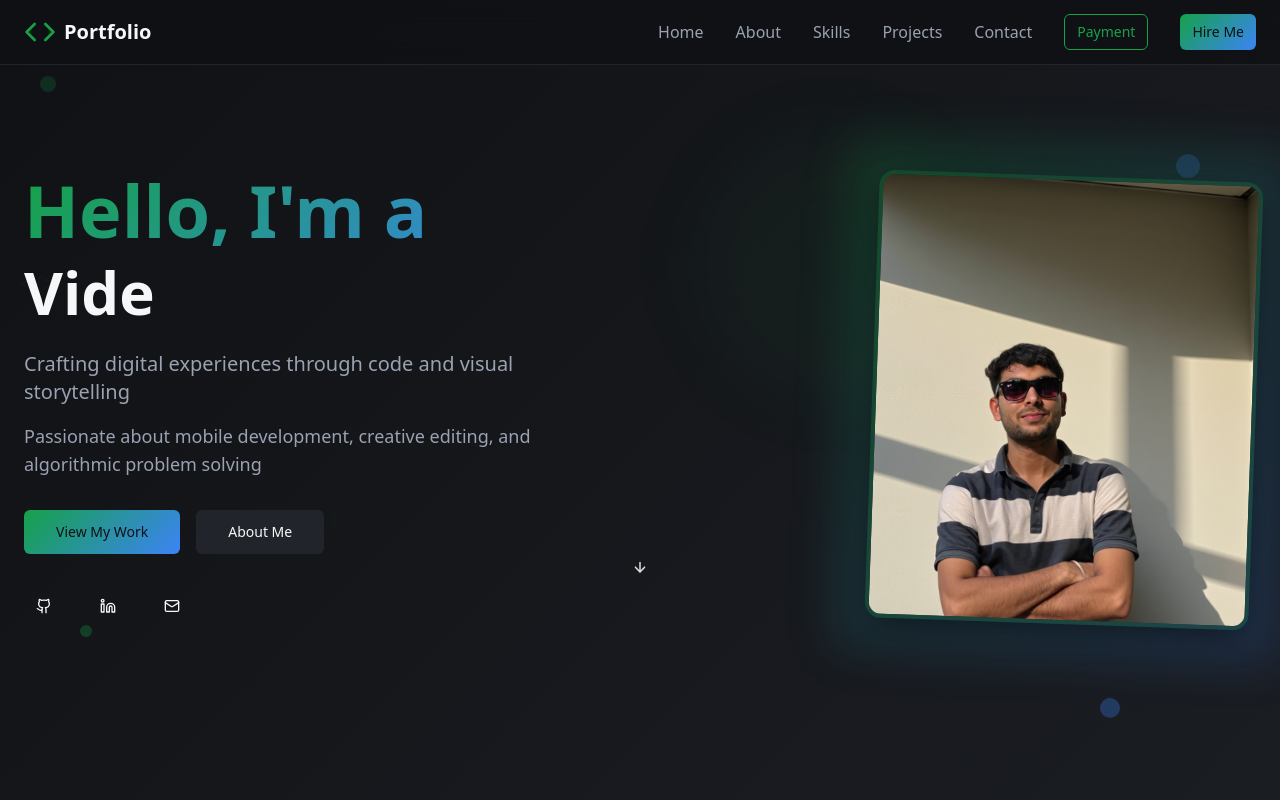
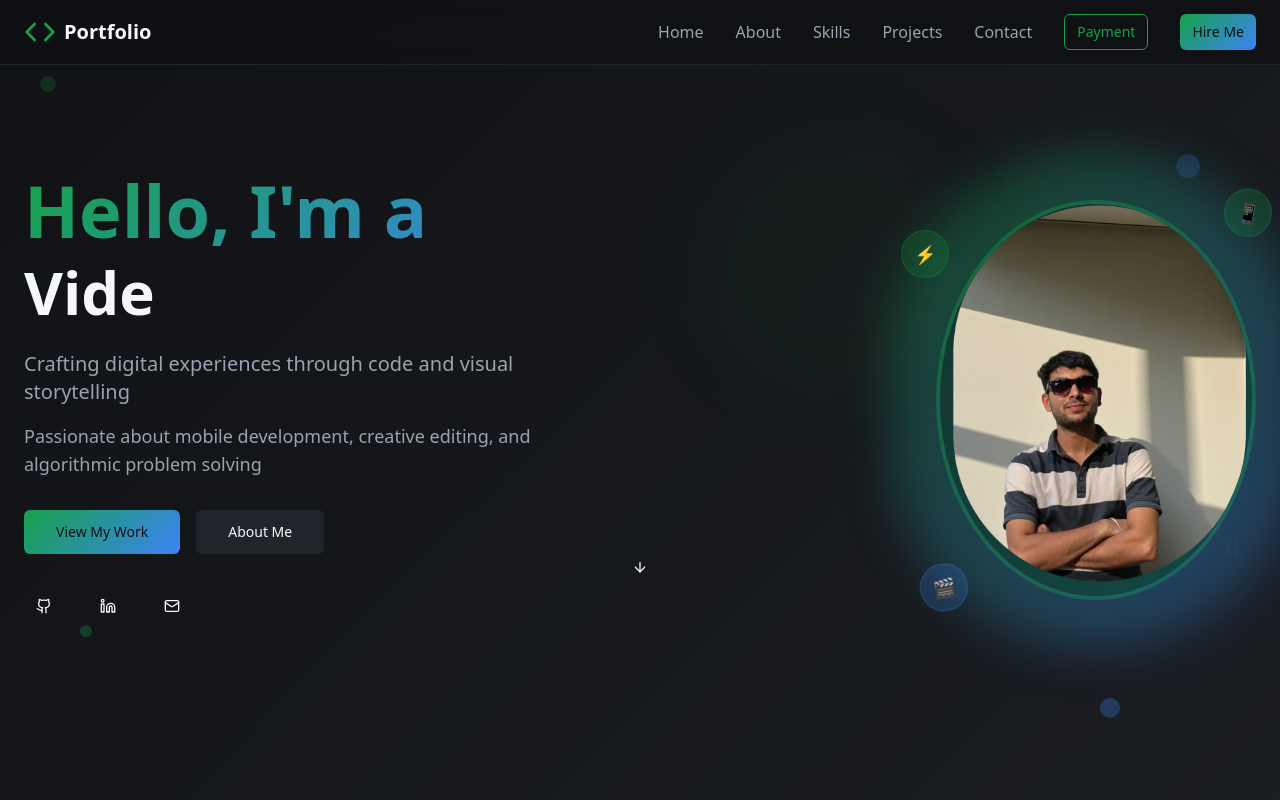
Before and after one commit to mohitshekhar8052/My_Portfolio, a React (Vite) app: page / in a window 1280 px wide. Shown: the top 800 px of the page. Built offline with nearby package versions, Linux system fonts and the light colour scheme.

Commit message:
Enhance photo shape and animation
Add photo shape and scrolling animations using React Bits.

```diff
--- a/package.json
+++ b/package.json
@@ -70,6 +70,7 @@
     "cmdk": "^1.0.0",
     "date-fns": "^3.6.0",
     "embla-carousel-react": "^8.3.0",
+    "framer-motion": "^12.23.3",
     "input-otp": "^1.2.4",
     "lovable-tagger": "^1.1.8",
     "lucide-react": "^0.462.0",
--- a/src/components/Hero.tsx
+++ b/src/components/Hero.tsx
@@ -1,9 +1,21 @@
 import { Button } from "@/components/ui/button";
 import { ArrowDown, Github, Linkedin, Mail } from "lucide-react";
+import { motion, useScroll, useTransform } from "framer-motion";
+import { useRef } from "react";
 import TypewriterText from "./TypewriterText";
 import FloatingElements from "./FloatingElements";
+import ScrollReveal from "./ScrollReveal";
 
 const Hero = () => {
+  const ref = useRef<HTMLElement>(null);
+  const { scrollYProgress } = useScroll({
+    target: ref,
+    offset: ["start start", "end start"]
+  });
+
+  const y = useTransform(scrollYProgress, [0, 1], ["0%", "50%"]);
+  const opacity = useTransform(scrollYProgress, [0, 0.5], [1, 0]);
+
   const typewriterTexts = [
     "Android Developer",
     "Video Editor",
@@ -17,7 +29,11 @@ const Hero = () => {
   };
 
   return (
-    <section className="min-h-screen bg-gradient-hero flex items-center justify-center relative overflow-hidden">
+    <motion.section
+      ref={ref}
+      style={{ y, opacity }}
+      className="min-h-screen bg-gradient-hero flex items-center justify-center relative overflow-hidden"
+    >
       <FloatingElements />
 
       {/* Enhanced background accent elements */}
@@ -30,6 +46,7 @@ const Hero = () => {
       <div className="container mx-auto px-6 relative z-10">
         <div className="grid lg:grid-cols-2 gap-12 items-center">
           {/* Content */}
+          <ScrollReveal direction="left" delay={0.2}>
              <div className="text-center lg:text-left space-y-8">
                <div className="space-y-4">
                  <h1 className="text-5xl lg:text-7xl font-bold bg-gradient-primary bg-clip-text text-transparent animate-fade-in">
@@ -95,32 +112,105 @@ const Hero = () => {
                  </Button>
                </div>
              </div>
+          </ScrollReveal>
 
-          {/* Profile Image with enhanced effects */}
-          <div className="flex justify-center lg:justify-end animate-fade-in delay-300">
-            <div className="relative group">
-              <div className="w-80 h-96 lg:w-96 lg:h-[28rem] rounded-2xl overflow-hidden shadow-card border-4 border-primary/20 relative transition-all duration-500 group-hover:scale-105 group-hover:border-primary/40 transform rotate-2 group-hover:rotate-0">
-                <img
-                  src="public/image (2).png"
-                  alt="Profile"
-                  className="w-full h-full object-cover transition-transform duration-500 group-hover:scale-110"
+          {/* Profile Image with oval shape and enhanced effects */}
+          <ScrollReveal direction="right" delay={0.4}>
+            <div className="flex justify-center lg:justify-end">
+              <motion.div
+                className="relative group"
+                whileHover={{ scale: 1.05 }}
+                transition={{ type: "spring", stiffness: 300, damping: 30 }}
+              >
+                {/* Animated background glow */}
+                <motion.div
+                  className="absolute -inset-8 bg-gradient-primary rounded-full opacity-20 blur-xl -z-10"
+                  animate={{
+                    scale: [1, 1.1, 1],
+                    opacity: [0.2, 0.4, 0.2]
+                  }}
+                  transition={{
+                    duration: 3,
+                    repeat: Infinity,
+                    ease: "easeInOut"
+                  }}
                 />
-                <div className="absolute inset-0 bg-gradient-primary opacity-0 group-hover:opacity-20 transition-opacity duration-300"></div>
 
-                {/* Floating tech icons around the image */}
-                <div className="absolute -top-4 -right-4 w-8 h-8 bg-primary/20 rounded-full flex items-center justify-center opacity-0 group-hover:opacity-100 transition-all duration-500 animate-bounce">
-                  <span className="text-xs">📱</span>
+                {/* Main oval container */}
+                <div className="relative overflow-hidden" style={{
+                  width: '320px',
+                  height: '400px',
+                  borderRadius: '50%',
+                  border: '4px solid hsl(var(--primary) / 0.3)',
+                  background: 'linear-gradient(135deg, hsl(var(--primary) / 0.1), hsl(var(--accent) / 0.1))'
+                }}>
+                  <motion.img
+                    src="/lovable-uploads/8521a317-363c-4489-a602-54a76c79ee8a.png"
+                    alt="Mohit Shekhar - Android Developer & Video Editor"
+                    className="w-full h-full object-cover"
+                    initial={{ scale: 1.1 }}
+                    whileHover={{ scale: 1.15 }}
+                    transition={{ duration: 0.3 }}
+                  />
+
+                  {/* Overlay gradient on hover */}
+                  <motion.div
+                    className="absolute inset-0 bg-gradient-primary opacity-0"
+                    whileHover={{ opacity: 0.1 }}
+                    transition={{ duration: 0.3 }}
+                  />
                 </div>
-                <div className="absolute -bottom-4 -left-4 w-8 h-8 bg-accent/20 rounded-full flex items-center justify-center opacity-0 group-hover:opacity-100 transition-all duration-500 animate-bounce delay-200">
-                  <span className="text-xs">🎬</span>
+
+                {/* Floating animated icons */}
+                <motion.div
+                  className="absolute -top-4 -right-4 w-12 h-12 bg-primary/20 rounded-full flex items-center justify-center backdrop-blur-sm border border-primary/30"
+                  animate={{
+                    y: [-5, 5, -5],
+                    rotate: [0, 10, 0]
+                  }}
+                  transition={{
+                    duration: 2,
+                    repeat: Infinity,
+                    ease: "easeInOut"
+                  }}
+                >
+                  <span className="text-lg">📱</span>
+                </motion.div>
+
+                <motion.div
+                  className="absolute -bottom-4 -left-4 w-12 h-12 bg-accent/20 rounded-full flex items-center justify-center backdrop-blur-sm border border-accent/30"
+                  animate={{
+                    y: [5, -5, 5],
+                    rotate: [0, -10, 0]
+                  }}
+                  transition={{
+                    duration: 2.5,
+                    repeat: Infinity,
+                    ease: "easeInOut",
+                    delay: 0.5
+                  }}
+                >
+                  <span className="text-lg">🎬</span>
+                </motion.div>
+
+                <motion.div
+                  className="absolute top-8 -left-8 w-12 h-12 bg-primary/20 rounded-full flex items-center justify-center backdrop-blur-sm border border-primary/30"
+                  animate={{
+                    x: [-3, 3, -3],
+                    y: [-2, 2, -2]
+                  }}
+                  transition={{
+                    duration: 3,
+                    repeat: Infinity,
+                    ease: "easeInOut",
+                    delay: 1
+                  }}
+                >
+                  <span className="text-lg">⚡</span>
+                </motion.div>
+              </motion.div>
             </div>
-                <div className="absolute top-8 -left-8 w-8 h-8 bg-primary/20 rounded-full flex items-center justify-center opacity-0 group-hover:opacity-100 transition-all duration-500 animate-bounce delay-400">
-                  <span className="text-xs">⚡</span>
-                </div>
-              </div>
-              <div className="absolute -inset-8 bg-gradient-primary rounded-2xl opacity-20 blur-xl -z-10 group-hover:opacity-40 transition-opacity duration-500 transform rotate-2 group-hover:rotate-0"></div>
-            </div>
-          </div>
+          </ScrollReveal>
         </div>
 
         {/* Enhanced scroll indicator */}
@@ -135,7 +225,7 @@ const Hero = () => {
           </Button>
         </div>
       </div>
-    </section>
+    </motion.section>
   );
 };
 
--- /dev/null
+++ b/src/components/ScrollReveal.tsx
@@ -0,0 +1,66 @@
+import { useEffect, useRef } from "react";
+import { motion, useAnimation, useInView } from "framer-motion";
+
+interface ScrollRevealProps {
+  children: React.ReactNode;
+  direction?: "up" | "down" | "left" | "right";
+  delay?: number;
+  duration?: number;
+  className?: string;
+}
+
+const ScrollReveal = ({
+  children,
+  direction = "up",
+  delay = 0,
+  duration = 0.6,
+  className = ""
+}: ScrollRevealProps) => {
+  const ref = useRef(null);
+  const isInView = useInView(ref, { once: true, amount: 0.3 });
+  const controls = useAnimation();
+
+  const directionVariants = {
+    up: {
+      initial: { opacity: 0, y: 60 },
+      animate: { opacity: 1, y: 0 }
+    },
+    down: {
+      initial: { opacity: 0, y: -60 },
+      animate: { opacity: 1, y: 0 }
+    },
+    left: {
+      initial: { opacity: 0, x: -60 },
+      animate: { opacity: 1, x: 0 }
+    },
+    right: {
+      initial: { opacity: 0, x: 60 },
+      animate: { opacity: 1, x: 0 }
+    }
+  };
+
+  useEffect(() => {
+    if (isInView) {
+      controls.start("animate");
+    }
+  }, [isInView, controls]);
+
+  return (
+    <motion.div
+      ref={ref}
+      initial="initial"
+      animate={controls}
+      variants={directionVariants[direction]}
+      transition={{
+        duration,
+        delay,
+        ease: [0.25, 0.25, 0.25, 0.75]
+      }}
+      className={className}
+    >
+      {children}
+    </motion.div>
+  );
+};
+
+export default ScrollReveal;
```
Also changed, not shown: public/lovable-uploads/8521a317-363c-4489-a602-54a76c79ee8a.png (added), 1 other file (tests, documents, lock files or other folders). Lines whose indentation alone changed are shown as unchanged.
